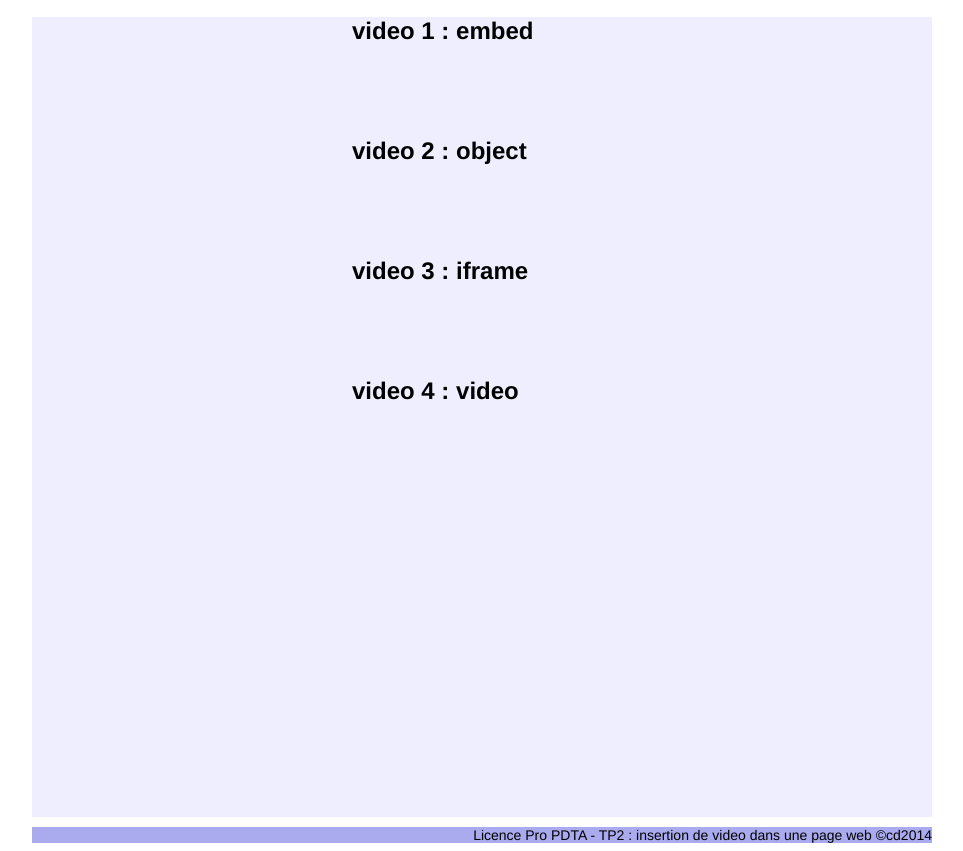
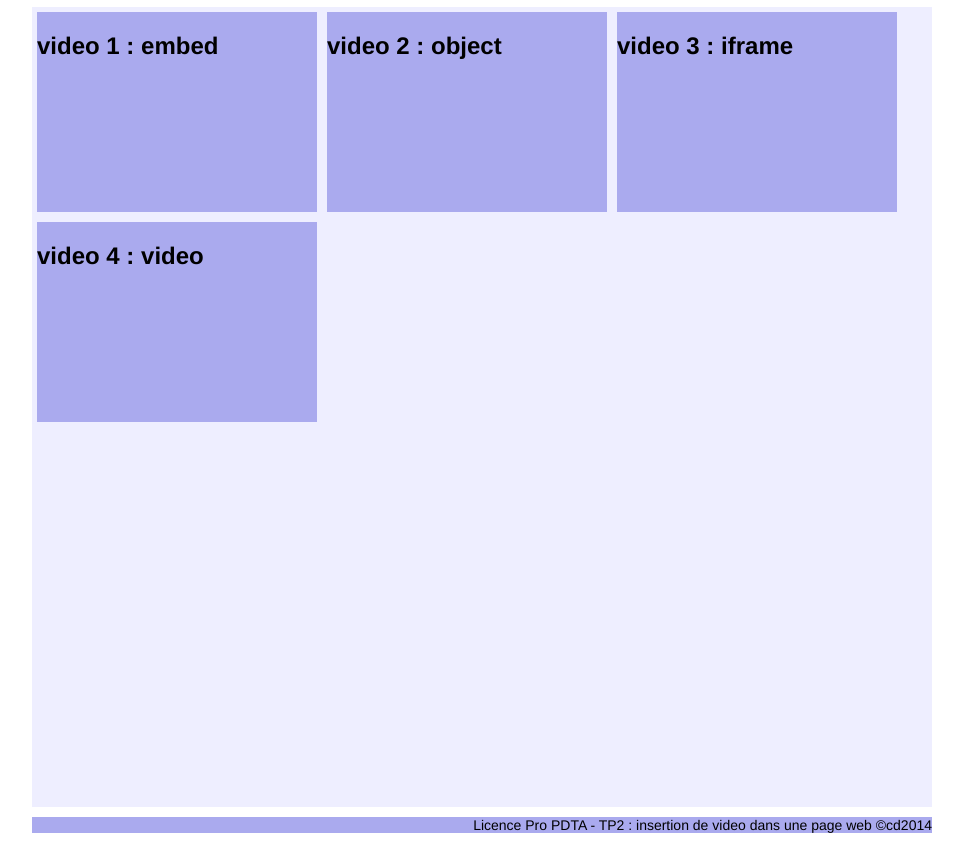
Before and after one commit to clairedune/PDTA-INF-TP2, a plain HTML site: page index.html in a window 1280 px wide. Shown: the part 51-902 px from the top of the page, without its empty margins (158-1121 px from the left). Drawn offline with Linux system fonts and the light colour scheme.

Commit message:
modif du html

```diff
--- a/index.html
+++ b/index.html
@@ -14,25 +14,25 @@
     <!-- Contenu de la page -->
     <div class="contenu">
 
-        <div class="video">
+        <div class="case">
             <h2>
                 video 1 : embed
             </h2>
         </div>
 
-        <div class="video">
+        <div class="case">
             <h2>
                 video 2 : object
             </h2>
         </div>
 
-        <div class="video">
+        <div class="case">
             <h2>
                 video 3 : iframe
             </h2>
         </div>
 
-        <div class="video">
+        <div class="case">
             <h2>
                 video 4 : video
             </h2>
```
